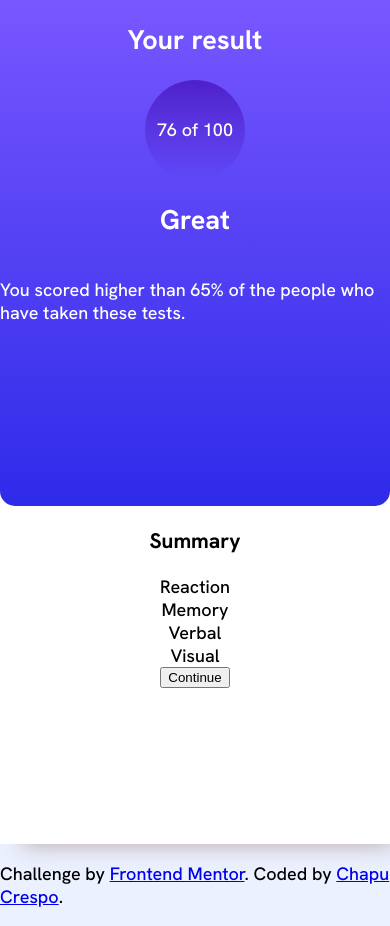
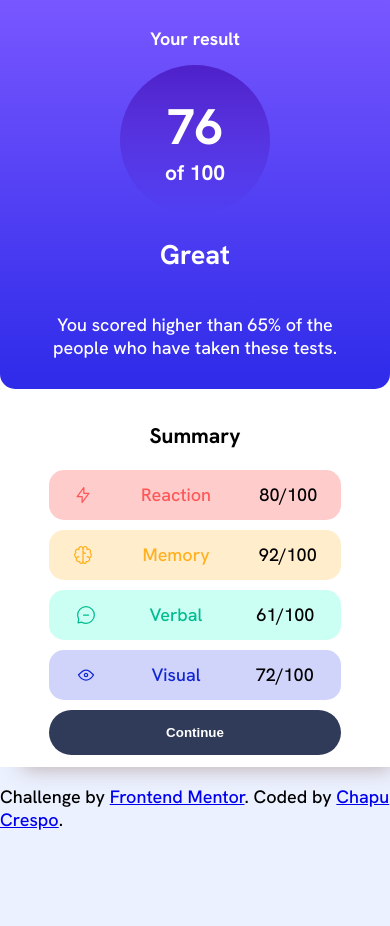
Before and after one commit to chapucrespo/results-summary, a plain HTML site: page index.html in a window 390 px wide. After the commit the page ends 849 px from the top, so only its background shows below. Drawn offline with Linux system fonts and the light colour scheme.

Commit message:
finish mobile design

```diff
--- a/data.json
+++ b/data.json
@@ -2,21 +2,25 @@
   {
     "category": "Reaction",
     "score": 80,
-    "icon": "./assets/images/icon-reaction.svg"
+    "icon": "./assets/images/icon-reaction.svg",
+    "color": "red"
   },
   {
     "category": "Memory",
     "score": 92,
-    "icon": "./assets/images/icon-memory.svg"
+    "icon": "./assets/images/icon-memory.svg",
+    "color": "yellow"
   },
   {
     "category": "Verbal",
     "score": 61,
-    "icon": "./assets/images/icon-verbal.svg"
+    "icon": "./assets/images/icon-verbal.svg",
+    "color": "green"
   },
   {
     "category": "Visual",
     "score": 72,
-    "icon": "./assets/images/icon-visual.svg"
+    "icon": "./assets/images/icon-visual.svg",
+    "color": "blue"
   }
 ]
--- a/index.html
+++ b/index.html
@@ -6,15 +6,17 @@
 
   <link rel="icon" type="image/png" sizes="32x32" href="./assets/images/favicon-32x32.png">
   <link rel="stylesheet" href="./styles.css">
+  <script src="./script.js"></script>
 
   <title>Frontend Mentor | Results summary component</title>
 </head>
 <body>
   <main>
     <section class="result-area">
-      <h1>Your result</h1>
+      <h1 class="result-text">Your result</h1>
       <div class="circle">
-        76 of 100
+        <h1>76</h1>
+        <h3>of 100</h3>
       </div>
       <h2>Great</h2>
       <p>You scored higher than 65% of the people who have taken these tests.</p>
@@ -22,10 +24,8 @@
 
     <section class="summary-area">
       <h3>Summary</h3>
-      <div>Reaction</div>
-      <div>Memory</div>
-      <div>Verbal</div>
-      <div>Visual</div>
+
+      <div id="values-container"></div>
 
       <button type="button">Continue</button>
     </section>
@@ -38,6 +38,5 @@
     </p>
   </footer>
 
-  </div>
 </body>
 </html>
--- /dev/null
+++ b/script.js
@@ -0,0 +1,23 @@
+fetch('./data.json')
+.then(response => {
+  if (!response.ok) {
+    throw new Error('An error occured while fetching your data')
+  }
+  return response.json();
+})
+.then(data => {
+  const valuesContainer = document.getElementById('values-container');
+
+  data.forEach(element => {
+      const itemDiv = document.createElement('div');
+      itemDiv.classList.add(`${element.color}-background`, 'summary-div')
+
+      itemDiv.innerHTML = `
+        <img src="${element.icon}" alt="Icon">
+        <p>${element.category}</p>
+        <div>${element.score}/100</div>
+      `;
+
+      valuesContainer.appendChild(itemDiv);
+    });
+})
--- a/styles.css
+++ b/styles.css
@@ -2,10 +2,14 @@
 
 :root {
     /* Primary  */
-    --light-red: hsl(0, 100%, 67%);
-    --orangey-yellow: hsl(39, 100%, 56%);
-    --green-teal: hsl(166, 100%, 37%);
-    --cobalt-blue: hsl(234, 85%, 45%);
+    --light-red: hsl(0, 100%, 90%);
+    --dark-red: hsl(0, 100%, 67%);
+    --light-yellow: hsl(39, 100%, 90%);
+    --dark-yellow: hsl(39, 100%, 56%);
+    --light-green: hsl(166, 100%, 90%);
+    --dark-green: hsl(166, 100%, 37%);
+    --light-blue: hsl(234, 85%, 90%);
+    --dark-blue: hsl(234, 85%, 45%);
 
     /* Gradients  */
     /* Background  */
@@ -20,6 +24,8 @@
     --pale-blue: hsl(221, 100%, 96%);
     --light-lavender: hsl(241, 100%, 89%);
     --dark-gray-blue: hsl(224, 30%, 27%);
+
+    --gradient: linear-gradient(var(--light-slate-blue), var(--light-royal-blue));
 }
 
 body {
@@ -38,42 +44,142 @@ body {
 
 main {
     box-shadow: 12px 12px 20px -10px rgba(184,165,165,0.87);
-    height: 100vh;
     display: flex;
     flex-direction: column;
     background-color: var(--white);
+    border-radius: 15px;
+
+    @media (min-width: 600px) {
+        flex-direction: row;
+        height: 100%;
+    }
 }
 
 button {
     cursor: pointer;
+    width: 80%;
+    height: 45px;
+    border-radius: 25px;
+    border: none;
+    background-color: var(--dark-gray-blue);
+    color: var(--white);
+    font-weight: 700;
+}
+
+button:hover {
+    background: var(--gradient);
 }
 
 .result-area, .summary-area {
     display: flex;
     flex-direction: column;
     align-items: center;
+    justify-content: space-evenly;
+    height: 60%;
+    padding: 12px;
+
+    @media (min-width: 600px) {
+        border-radius: 15px;
+        max-width: 50%;
+    }
 }
 
 .result-area {
-    background: linear-gradient(var(--light-slate-blue), var(--light-royal-blue));
-    height: 60%;
-    border-radius: 0 0 15px 15px;
+    background: var(--gradient);
     color: var(--white);
+
+    >p {
+        padding: 0 20px 0 20px;
+        text-align: center;
+    }
+
+    @media (max-width: 600px) {
+        border-radius: 0 0 15px 15px;
+    }
 }
 
 .summary-area {
     background-color: var(--white);
-    width: 100%;
+    display: flex;
+    flex-direction: column;
+    justify-content: space-around;
+
+    @media (min-width: 600px) {
+        width: 100%;
+    }
 }
 
 .circle {
-    width: 100px;
-    height: 100px;
+    width: 150px;
+    height: 150px;
     border-radius: 100%;
     background: linear-gradient(var(--violet-blue), var(--persian-blue));
     display: flex;
-    flex-wrap: wrap;
+    flex-direction: column;
+    justify-content: center;
+    align-items: center;
+
+    >h1 {
+        font-size: 50px;
+        margin: 0;
+    }
+
+    >h3 {
+        margin: 0;
+    }
+}
+
+.summary-div {
+    height: 50px;
+    width: 80%;
+    display: flex;
+    justify-content: space-around;
+    align-items: center;
+    background-color: pink;
+    margin-bottom: 10px;
+    border-radius: 15px;
+}
+
+.result-text {
+    font-size: 18px;
+}
+
+#values-container {
+    width: 100%;
+    display: flex;
     flex-direction: column;
     justify-content: center;
     align-items: center;
 }
+
+.red-background {
+    background-color: var(--light-red);
+
+    >p {
+        color: var(--dark-red)
+    }
+}
+
+.yellow-background {
+    background-color: var(--light-yellow);
+
+    >p {
+        color: var(--dark-yellow)
+    }
+}
+
+.green-background {
+    background-color: var(--light-green);
+
+    >p {
+        color: var(--dark-green)
+    }
+}
+
+.blue-background {
+    background-color: var(--light-blue);
+
+    >p {
+        color: var(--dark-blue)
+    }
+}
```
